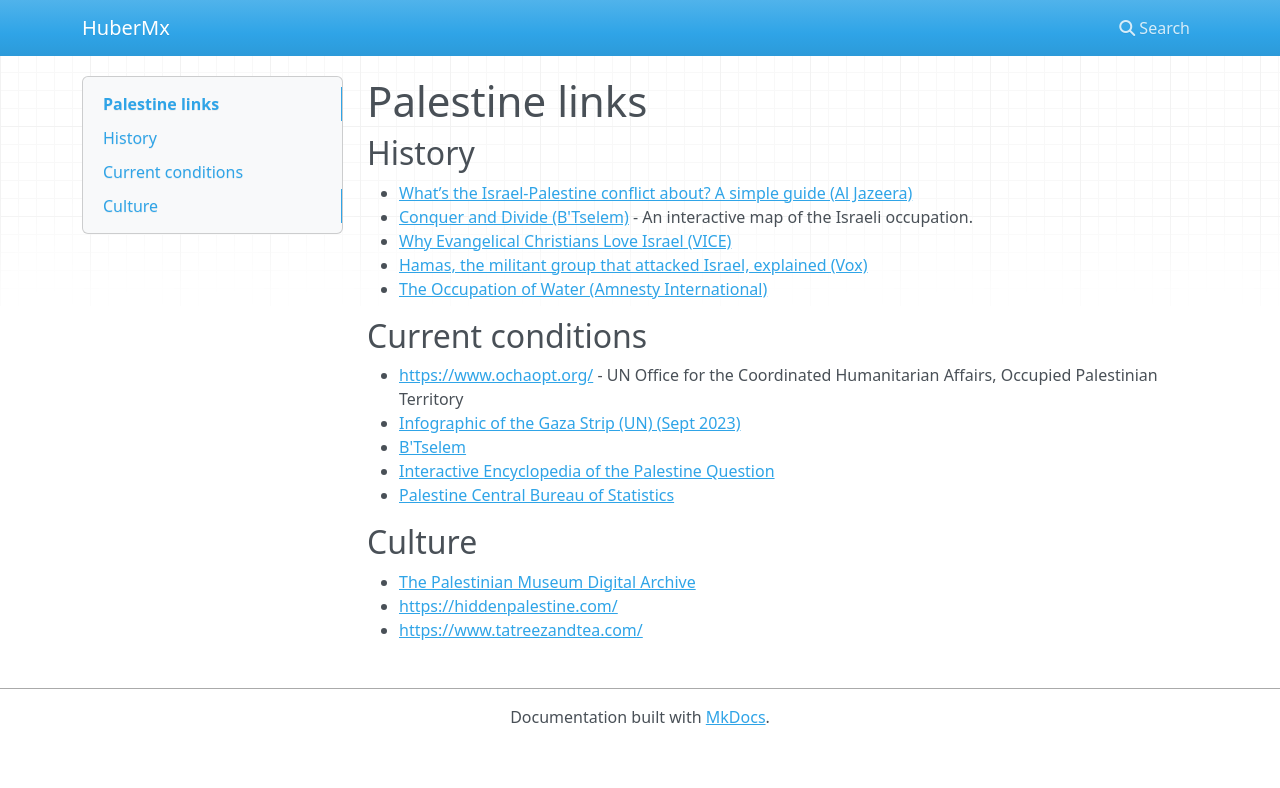
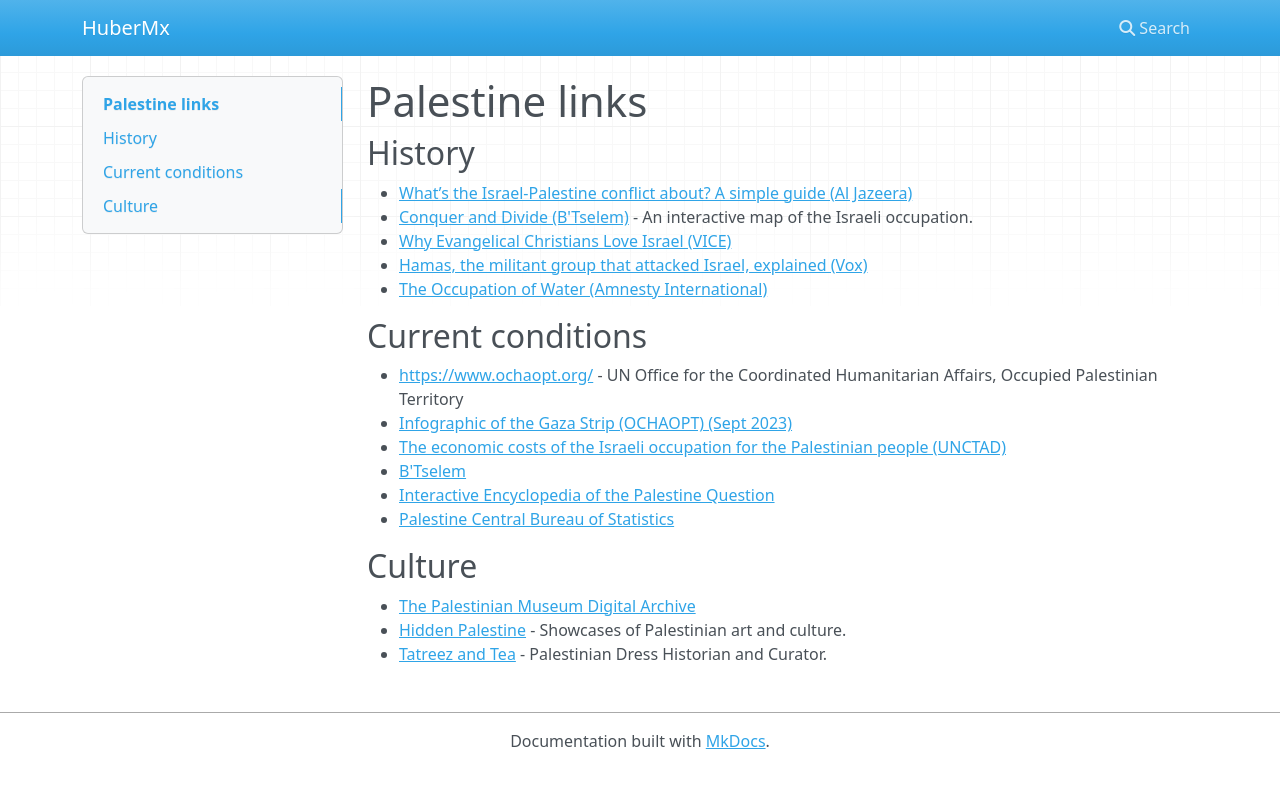
Before and after one commit to brandonaut/brandonaut.github.io, an MkDocs documentation site: the page built from docs/palestine.md, in a window 1280 px wide. Shown: the top 788 px of the page. Built offline with MkDocs 1.6.1, drawn with Linux system fonts in a browser that asks for light colours; nearby versions of some CDN libraries.

Commit message:
Add link descriptions

```diff
--- a/docs/palestine.md
+++ b/docs/palestine.md
@@ -11,7 +11,8 @@
 ## Current conditions
 
 - <https://www.ochaopt.org/> - UN Office for the Coordinated Humanitarian Affairs, Occupied Palestinian Territory
-  - [Infographic of the Gaza Strip (UN) (Sept 2023)](https://www.ochaopt.org/sites/default/files/Gaza_A0_2023.pdf)
+  - [Infographic of the Gaza Strip (OCHAOPT) (Sept 2023)](https://www.ochaopt.org/sites/default/files/Gaza_A0_2023.pdf)
+- [The economic costs of the Israeli occupation for the Palestinian people (UNCTAD)](https://unctad.org/publication/economic-costs-israeli-occupation-palestinian-people-impoverishment-gaza-under-blockade)
 - [B'Tselem](https://www.btselem.org)
 - [Interactive Encyclopedia of the Palestine Question](https://www.palquest.org)
 - [Palestine Central Bureau of Statistics](https://www.pcbs.gov.ps/default.aspx)
@@ -19,5 +20,5 @@
 ## Culture
 
 - [The Palestinian Museum Digital Archive](https://www.palarchive.org)
-- <https://hiddenpalestine.com/>
-- <https://www.tatreezandtea.com/>
+- [Hidden Palestine](https://hiddenpalestine.com/) - Showcases of Palestinian art and culture.
+- [Tatreez and Tea](https://www.instagram.com/tatreezandtea/) - Palestinian Dress Historian and Curator.
```
